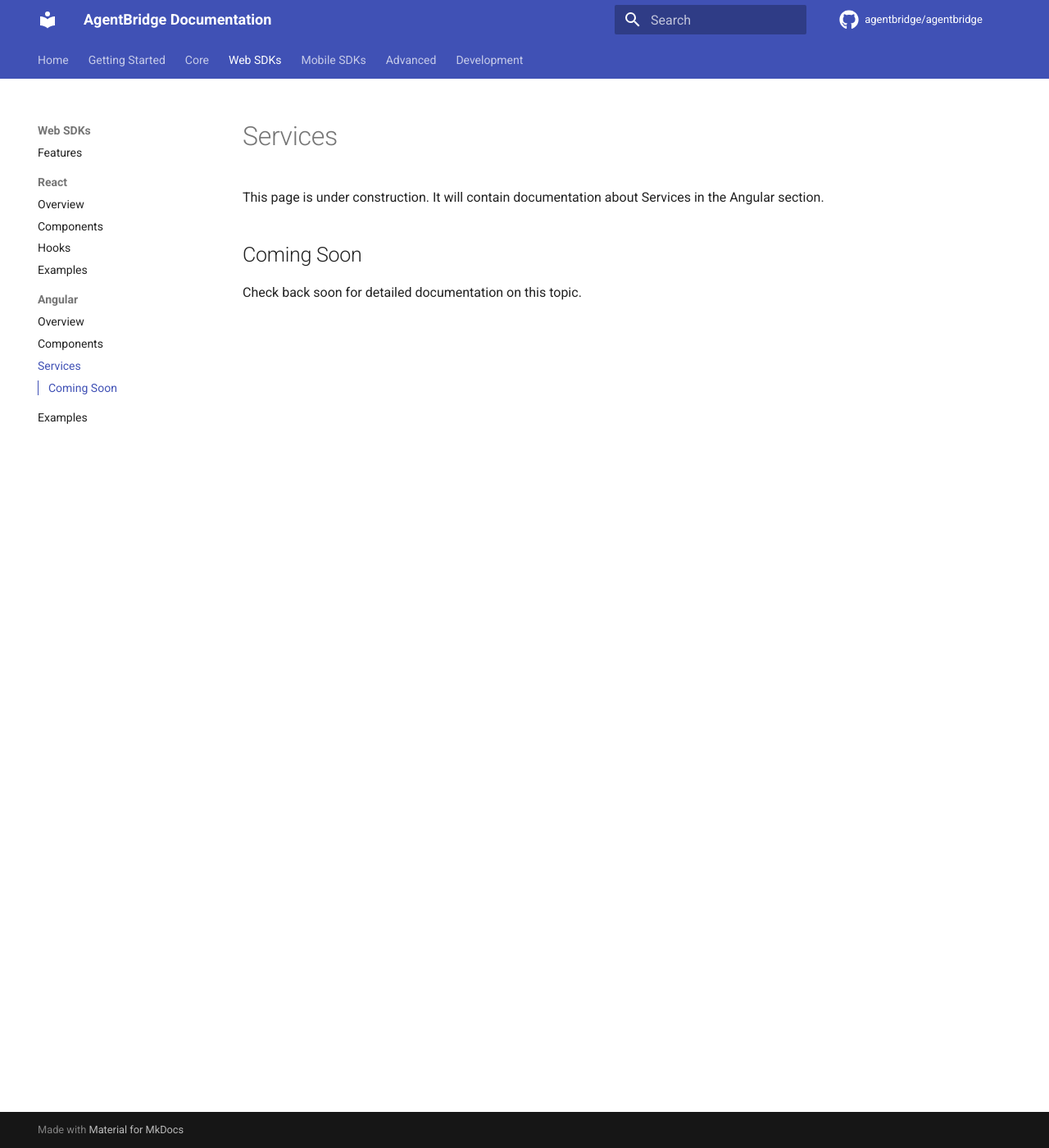
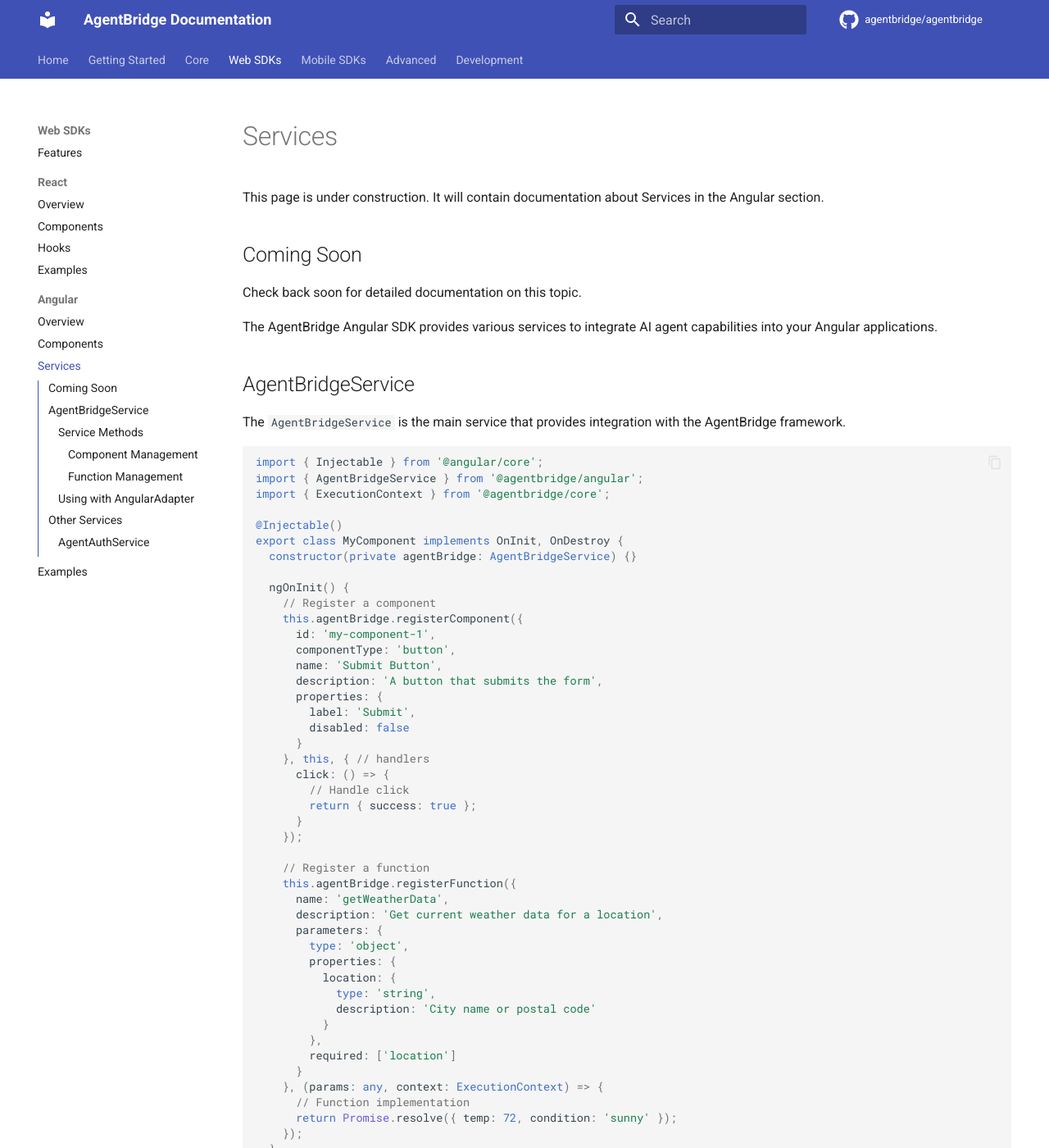
Before and after one commit to ayoubachak/agentbridge, an MkDocs documentation site: the page built from docs/web/angular/services.md, in a window 1280 px wide and 1400 px high. Shown: the whole window at 82% size. Built offline with MkDocs 1.6.1 and Material for MkDocs 9.7.7, drawn with Linux system fonts in a browser that asks for light colours; comment, search, counter and statistics services are not loaded; some of the changed text lies outside the part shown.

Commit message:
chore: add comprehensive documentation for React and Angular examples, including usage instructions, key components, and WebSocket server details; enhance clarity and organization for better developer onboarding

````diff
--- a/docs/web/angular/services.md
+++ b/docs/web/angular/services.md
@@ -5,3 +5,110 @@ This page is under construction. It will contain documentation about Services in
 ## Coming Soon
 
 Check back soon for detailed documentation on this topic.
+
+The AgentBridge Angular SDK provides various services to integrate AI agent capabilities into your Angular applications.
+
+## AgentBridgeService
+
+The `AgentBridgeService` is the main service that provides integration with the AgentBridge framework.
+
+```typescript
+import { Injectable } from '@angular/core';
+import { AgentBridgeService } from '@agentbridge/angular';
+import { ExecutionContext } from '@agentbridge/core';
+
+@Injectable()
+export class MyComponent implements OnInit, OnDestroy {
+  constructor(private agentBridge: AgentBridgeService) {}
+
+  ngOnInit() {
+    // Register a component
+    this.agentBridge.registerComponent({
+      id: 'my-component-1',
+      componentType: 'button',
+      name: 'Submit Button',
+      description: 'A button that submits the form',
+      properties: {
+        label: 'Submit',
+        disabled: false
+      }
+    }, this, { // handlers
+      click: () => {
+        // Handle click
+        return { success: true };
+      }
+    });
+
+    // Register a function
+    this.agentBridge.registerFunction({
+      name: 'getWeatherData',
+      description: 'Get current weather data for a location',
+      parameters: {
+        type: 'object',
+        properties: {
+          location: {
+            type: 'string',
+            description: 'City name or postal code'
+          }
+        },
+        required: ['location']
+      }
+    }, (params: any, context: ExecutionContext) => {
+      // Function implementation
+      return Promise.resolve({ temp: 72, condition: 'sunny' });
+    });
+  }
+
+  ngOnDestroy() {
+    // Unregister the component when the Angular component is destroyed
+    this.agentBridge.unregisterComponent('my-component-1');
+  }
+
+  // Update component state
+  updateButtonState(disabled: boolean) {
+    this.agentBridge.updateComponentState('my-component-1', {
+      disabled
+    });
+  }
+}
+```
+
+### Service Methods
+
+The `AgentBridgeService` provides the following methods:
+
+#### Component Management
+
+- `registerComponent(componentDefinition, instance, handlers)`: Register a component with AgentBridge
+- `unregisterComponent(id)`: Unregister a component by ID
+- `updateComponentState(id, newState)`: Update component state
+
+#### Function Management
+
+- `registerFunction(definition, handler)`: Register a function with AgentBridge
+- `callFunction(name, params)`: Call a registered function
+
+### Using with AngularAdapter
+
+The `AgentBridgeService` uses an `AngularAdapter` internally to manage the registration and state of components. The adapter handles Angular-specific concerns such as change detection and component lifecycle.
+
+## Other Services
+
+### AgentAuthService
+
+Handles authentication and authorization for AI agents.
+
+```typescript
+import { Injectable } from '@angular/core';
+import { AgentAuthService } from '@agentbridge/angular';
+
+@Injectable()
+export class MyAuthComponent {
+  constructor(private authService: AgentAuthService) {}
+
+  checkAccess() {
+    const hasAccess = this.authService.hasPermission('read:users');
+    // Use the result
+  }
+}
+```
````
Also changed, not shown: docs/getting-started/examples.md (added, +153 -0 lines), docs/web/angular/directives.md (added, +154 -0 lines), docs/web/react/README.md (+14 -4 lines), docs/web/react/hooks.md (+25 -26 lines), 1 other file.
